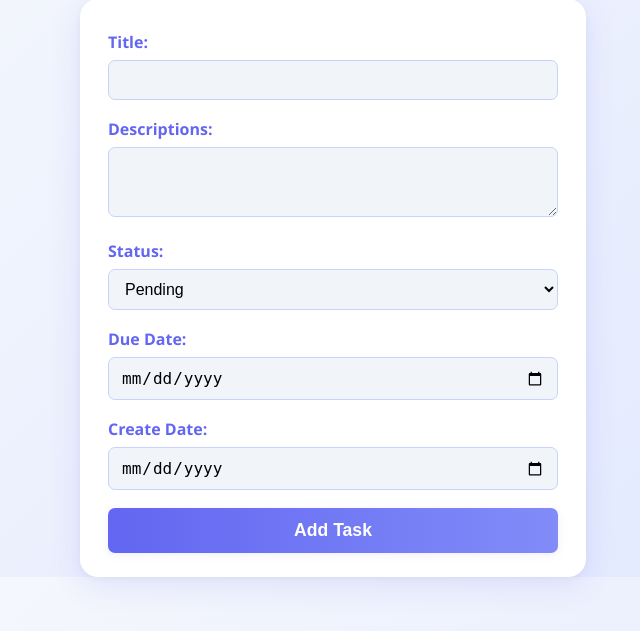
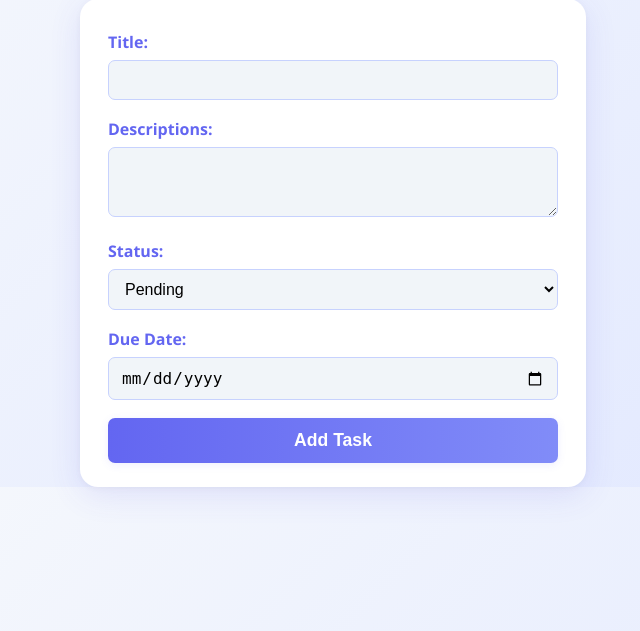
Before and after one commit to skhalidmahmud/To-Do-List-with-Django, a Django app: page /addTask/ in a window 1280 px wide. Shown: the part 169-800 px from the top of the page, without its empty margins (307-947 px from the left). Run offline with Django 5.2, Linux system fonts and the light colour scheme.

Commit message:
Bug fixed/Update
Co-Authored-By: Humaira Akter <213163679+humairaaktershanti@users.noreply.github.com>

```diff
--- a/todo_project/Template/addTask.html
+++ b/todo_project/Template/addTask.html
@@ -112,10 +112,6 @@ button[type="submit"]:hover {
         <label for="id_due_date">Due Date:</label>
         <input type="date" id="id_due_date" name="due_date" required>
     </div>
-    <div>
-        <label for="id_create_date">Create Date:</label>
-        <input type="date" id="id_create_date" name="create_date" required>
-    </div>
     <button type="submit">Add Task</button>
 </form>
 
--- a/todo_project/Template/updateTask.html
+++ b/todo_project/Template/updateTask.html
@@ -113,10 +113,6 @@ button[type="submit"]:hover {
         <label for="id_due_date">Due Date:</label>
         <input type="date" id="id_due_date" value="{{ task.due_date|date:'Y-m-d' }}" name="due_date" required>
     </div>
-    <div>
-        <label for="id_create_date">Create Date:</label>
-        <input type="date" id="id_create_date" value="{{ task.created_at|date:'Y-m-d' }}" name="create_date" required>
-    </div>
     <button type="submit" value="update">Edit this Task</button>
 </form>
 
--- a/todo_project/todo_project/settings.py
+++ b/todo_project/todo_project/settings.py
@@ -93,7 +93,10 @@ AUTH_PASSWORD_VALIDATORS = [
 
 LANGUAGE_CODE = 'en-us'
 
-TIME_ZONE = 'UTC'
+# TIME_ZONE = 'UTC'
+
+USE_TZ = True
+TIME_ZONE = 'Asia/Dhaka'
 
 USE_I18N = True
 
--- a/todo_project/todo_project/views.py
+++ b/todo_project/todo_project/views.py
@@ -1,5 +1,7 @@
 from django.shortcuts import render, redirect
 from tasks.models import To_do_Model
+from django.utils import timezone
+now = timezone.now()
 def home(request):
     return render(request, 'home.html')
 
@@ -9,14 +11,12 @@ def add_task(request):
         Descriptions = request.POST.get('descriptions')
         Status = request.POST.get('status')
         Due_Date = request.POST.get('due_date')
-        Create_date = request.POST.get('create_date')
 
         new_task = To_do_Model(
             title=Title,
             description=Descriptions,
             status=Status,
             due_date=Due_Date,
-            created_at=Create_date
         )
         new_task.save()
 
@@ -48,7 +48,7 @@ def update_task(request, task_id):
             description = request.POST.get('descriptions'),
             status = request.POST.get('status'),
             due_date = request.POST.get('due_date'),
-            created_at = request.POST.get('create_date')
+            created_at = now,
         )
         task.save()
         return redirect('taskList')
```
Also changed, not shown: todo_project/Template/taskList.html (+4 -4 lines), todo_project/db.sqlite3, todo_project/tasks/models.py (line endings or trailing spaces).
